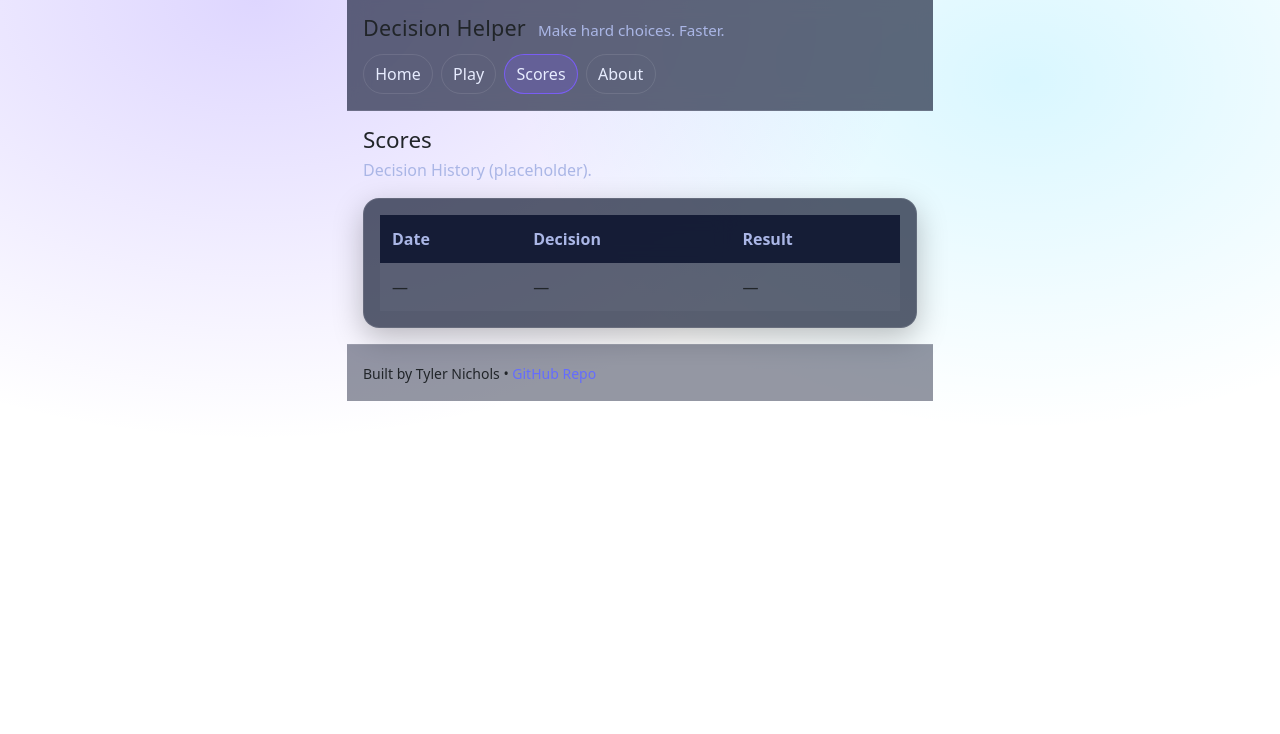
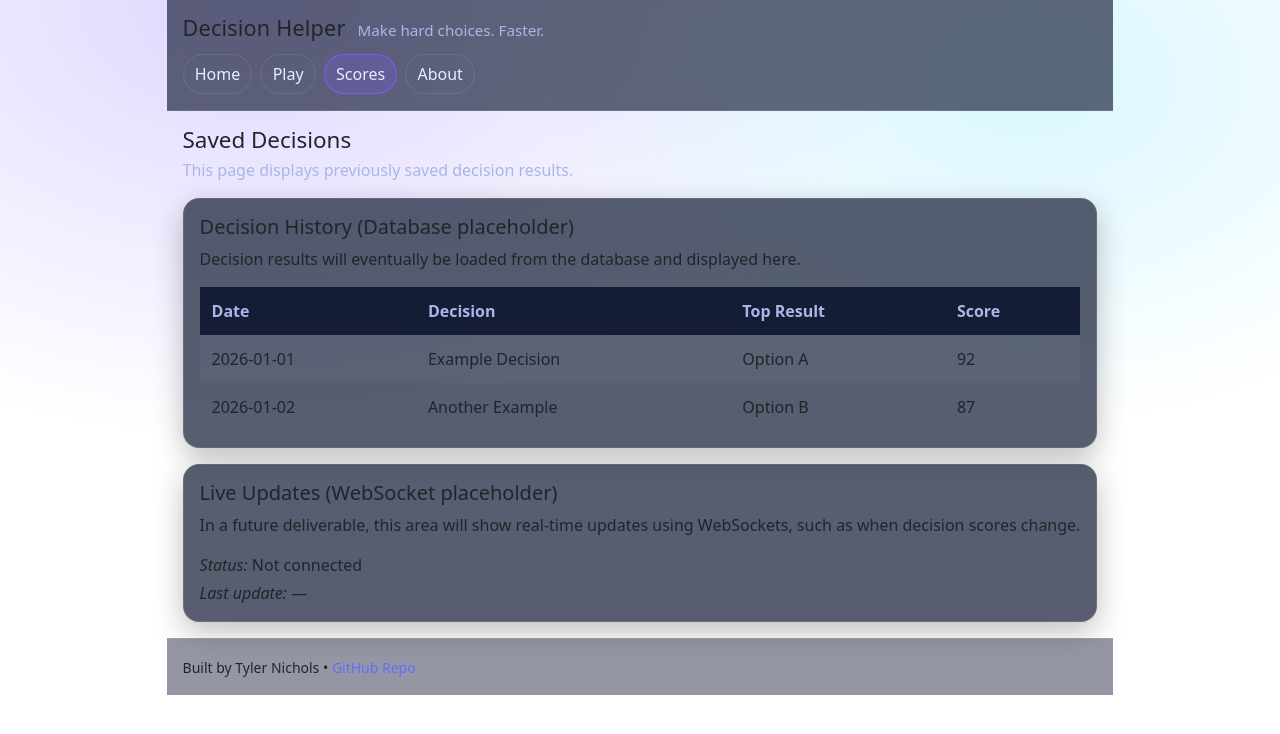
Before and after one commit to aztyler77-ux/startup, a React (Vite) app in the folder react/: page /scores in a window 1280 px wide. Shown: the top 734 px of the page. Built offline with nearby package versions, Linux system fonts and the light colour scheme.

Commit message:
style: align react pages with original html content

```diff
--- a/react/src/views/About.jsx
+++ b/react/src/views/About.jsx
@@ -1,15 +1,40 @@
 export default function About() {
   return (
     <>
-      <h2 className="page-title">About</h2>
-      <p className="page-subtitle">What this app is trying to do.</p>
+      <h2 className="page-title">About Decision Helper</h2>
+      <p className="page-subtitle">A simple decision tool that reduces stress by forcing clarity.</p>
 
-      <div className="cardish">
-        <p style={{ marginTop: 0, color: 'var(--muted)' }}>
-          Decision Helper is a simple tool to help you compare options using criteria that actually matter to you.
-          Later phases will add real data entry, persistence, and a better scoring flow.
+      <section className="cardish mb-3">
+        <p className="mb-0">
+          Decision Helper is a web application meant to assist in decision-making and reduce stress by helping break
+          down choices into options, criteria, and weighted priorities.
         </p>
-      </div>
+      </section>
+
+      <section className="cardish mb-3">
+        <h3 className="h5 mb-2">How It Works</h3>
+        <p className="mb-0">
+          Users define their options, specify relevant criteria and assign them priority, then receive a ranked
+          recommendation based off of the weighted scores.
+        </p>
+      </section>
+
+      <section className="cardish mb-3">
+        <h3 className="h5 mb-3">Example Image</h3>
+        <img
+          src="/DecisionHelper.png"
+          alt="Decision Helper application concept image"
+          width="600"
+        />
+      </section>
+
+      <section className="cardish">
+        <h3 className="h5 mb-2">External Data (3rd-party API placeholder)</h3>
+        <p className="mb-0">
+          This section will eventually display the data retrieved from a third-party API: possibly productivity tips,
+          decision-making quotes, or contextual data to assist users.
+        </p>
+      </section>
     </>
   );
 }
--- a/react/src/views/Play.jsx
+++ b/react/src/views/Play.jsx
@@ -1,18 +1,13 @@
 export default function Play() {
   return (
     <>
-      <h2 className="page-title">Play</h2>
-      <p className="page-subtitle">Decision Builder (coming next phase).</p>
+      <h2 className="page-title">Build a Decision</h2>
+      <p className="page-subtitle">This page will allow users to create and evaluate decisions.</p>
 
-      <div className="cardish">
-        <label htmlFor="decisionName">Decision name</label>
-        <div style={{ marginTop: '.5rem' }}>
-          <input id="decisionName" placeholder="e.g., New laptop vs. keep current" />
-        </div>
-        <div style={{ marginTop: '1rem' }}>
-          <button>Create</button>
-        </div>
-      </div>
+      <section className="cardish">
+        <h3 className="h5 mb-2">Decision Builder (placeholder)</h3>
+        <p className="mb-0">Decision creation, weighting, and scoring will be implemented here.</p>
+      </section>
     </>
   );
 }
--- a/react/src/views/Scores.jsx
+++ b/react/src/views/Scores.jsx
@@ -1,27 +1,57 @@
 export default function Scores() {
   return (
     <>
-      <h2 className="page-title">Scores</h2>
-      <p className="page-subtitle">Decision History (placeholder).</p>
+      <h2 className="page-title">Saved Decisions</h2>
+      <p className="page-subtitle">This page displays previously saved decision results.</p>
 
-      <div className="cardish table-wrap">
+      <section className="cardish mb-3">
+        <h3 className="h5 mb-2">Decision History (Database placeholder)</h3>
+        <p>Decision results will eventually be loaded from the database and displayed here.</p>
+
+        <div className="table-wrap">
           <table>
             <thead>
               <tr>
                 <th>Date</th>
                 <th>Decision</th>
-              <th>Result</th>
+                <th>Top Result</th>
+                <th>Score</th>
               </tr>
             </thead>
             <tbody>
               <tr>
-              <td>—</td>
-              <td>—</td>
-              <td>—</td>
+                <td>2026-01-01</td>
+                <td>Example Decision</td>
+                <td>Option A</td>
+                <td>92</td>
+              </tr>
+              <tr>
+                <td>2026-01-02</td>
+                <td>Another Example</td>
+                <td>Option B</td>
+                <td>87</td>
               </tr>
             </tbody>
           </table>
         </div>
+      </section>
+
+      <section className="cardish">
+        <h3 className="h5 mb-2">Live Updates (WebSocket placeholder)</h3>
+        <p>
+          In a future deliverable, this area will show real-time updates using WebSockets, such as when decision scores
+          change.
+        </p>
+
+        <div>
+          <p className="mb-1">
+            <em>Status:</em> Not connected
+          </p>
+          <p className="mb-0">
+            <em>Last update:</em> —
+          </p>
+        </div>
+      </section>
     </>
   );
 }
```
Lines whose indentation alone changed are shown as unchanged.
